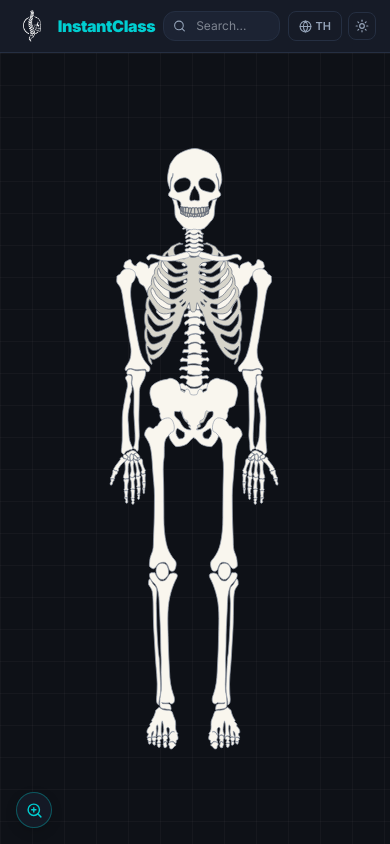
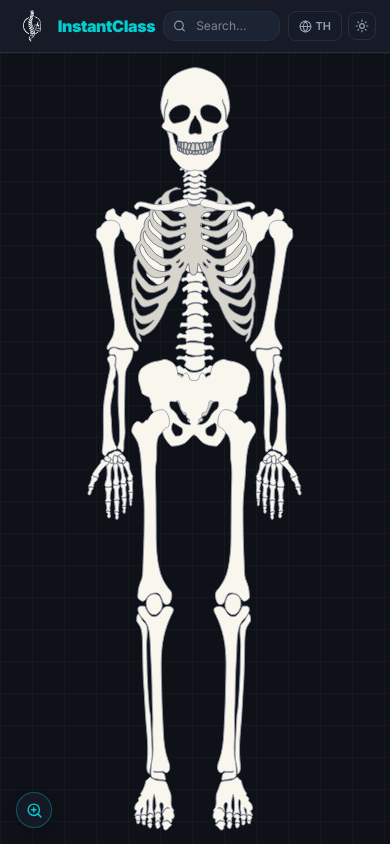
Before and after one commit to peetstk-cyber/InstantClass, a React (Vite) app: page / in a window 390 px wide. Built offline with nearby package versions, Linux system fonts and the light colour scheme.

Commit message:
อัพเดทเนื้อหาหน้าเว็บ

```diff
--- a/src/components/canvas/InteractiveSkeleton.tsx
+++ b/src/components/canvas/InteractiveSkeleton.tsx
@@ -15,7 +15,7 @@ export const InteractiveSkeleton = ({
   darkMode
 }: InteractiveSkeletonProps) => {
   return (
-    <div className="w-full h-full flex items-center justify-center p-2 sm:p-4 overflow-hidden">
+    <div className="w-full h-full flex items-center justify-center p-0.5 sm:p-2 overflow-hidden">
       <div className="relative w-full h-full flex justify-center items-center overflow-hidden">
         <svg version="1.2" xmlns="http://www.w3.org/2000/svg" viewBox="0 0 245 865" width="245" height="865" className="h-full w-auto max-h-full object-contain">
 
--- a/src/components/canvas/SkeletonCanvas.tsx
+++ b/src/components/canvas/SkeletonCanvas.tsx
@@ -18,17 +18,12 @@ export function SkeletonCanvas({
   onHoverBone,
   onSelectBone,
 }: SkeletonCanvasProps) {
-  const getDefaultZoom = () => {
-    if (typeof window !== "undefined" && window.innerWidth < 768) {
-      return 0.8;
-    }
-    return 1.0;
-  };
+  const getDefaultZoom = () => 1.0;
 
   const [zoom, setZoom] = useState(getDefaultZoom);
   const [pan, setPan] = useState({ x: 0, y: 0 });
   const [showZoomSlider, setShowZoomSlider] = useState(false);
-  const canPan = zoom > 0.8;
+  const canPan = zoom > 1.0;
   const [isDragging, setIsDragging] = useState(false);
   const [dragStart, setDragStart] = useState({ x: 0, y: 0 });
 
@@ -41,7 +36,7 @@ export function SkeletonCanvas({
   };
 
   useEffect(() => {
-    if (zoom <= 0.8 && (pan.x !== 0 || pan.y !== 0)) {
+    if (zoom <= 1.0 && (pan.x !== 0 || pan.y !== 0)) {
       setPan({ x: 0, y: 0 });
     }
   }, [zoom, pan.x, pan.y]);
--- a/src/components/detail/DetailPanel.tsx
+++ b/src/components/detail/DetailPanel.tsx
@@ -950,13 +950,21 @@ export function DetailPanel({
         transform: dragY > 0 ? `translateY(${dragY}px)` : undefined,
         transition: touchStartY === null ? "transform 0.2s ease" : "none",
       }}
-      className={`fixed inset-x-0 bottom-0 z-50 rounded-t-3xl max-h-[88vh] border-t shadow-[0_-10px_35px_rgba(0,0,0,0.5)] flex flex-col overflow-y-auto ${
+      className={`fixed inset-x-0 bottom-0 z-50 rounded-t-3xl max-h-[88vh] border-t shadow-[0_-10px_35px_rgba(0,0,0,0.5)] flex flex-col overflow-hidden ${
         isClosing ? "animate-slide-down-m" : "animate-slide-up-m"
       } md:static md:w-[40%] md:min-w-[380px] md:max-h-none md:rounded-none md:border-t-0 md:border-l md:shadow-none md:animate-slide-in-r md:z-20`}
     >
+      {/* ── Fixed Sticky Top Header Block (Drag handle + Title + Region tabs) ── */}
+      <div
+        style={{
+          background: bg,
+          borderBottom: `1px solid ${border}`,
+        }}
+        className="flex-shrink-0 z-20 rounded-t-3xl"
+      >
         {/* Mobile Top Drag Handle */}
         <div
-        className="md:hidden flex justify-center py-3 cursor-pointer border-b border-white/5 active:bg-white/5 transition-colors select-none"
+          className="md:hidden flex justify-center pt-3 pb-1 cursor-pointer select-none active:bg-white/5 transition-colors"
           onClick={handleAnimatedClose}
           onTouchStart={handleTouchStart}
           onTouchMove={handleTouchMove}
@@ -965,17 +973,8 @@ export function DetailPanel({
           <div className="w-12 h-1.5 rounded-full bg-slate-400/50 hover:bg-slate-400/80 transition-colors" />
         </div>
 
-      {/* ── Header ── */}
-      <div
-        style={{
-          padding: "16px 18px 14px",
-          borderBottom: `1px solid ${border}`,
-          position: "sticky",
-          top: 0,
-          background: bg,
-          zIndex: 10,
-        }}
-      >
+        {/* Title & Close Button */}
+        <div className="px-4 py-3">
           <div className="flex items-start justify-between">
             <div>
               <div style={{ color: "#00CED1", fontSize: 10, fontWeight: 700, letterSpacing: "0.1em", textTransform: "uppercase", marginBottom: 4 }}>
@@ -1035,9 +1034,10 @@ export function DetailPanel({
             </div>
           )}
         </div>
-
-      {/* ── Content ── */}
-      <div style={{ padding: "14px 18px", flex: 1, display: "flex", flexDirection: "column" }}>
+      </div>
+
+      {/* ── Scrollable Body Content ── */}
+      <div className="flex-1 overflow-y-auto px-4 py-3 flex flex-col">
         {/* Main Tabs: Classifications vs Investigations */}
         <div className="flex p-1 mb-3" style={{ background: darkMode ? "#1A2530" : "#E2E8F0", borderRadius: 8 }}>
           <button
```
Lines whose indentation alone changed are shown as unchanged.
